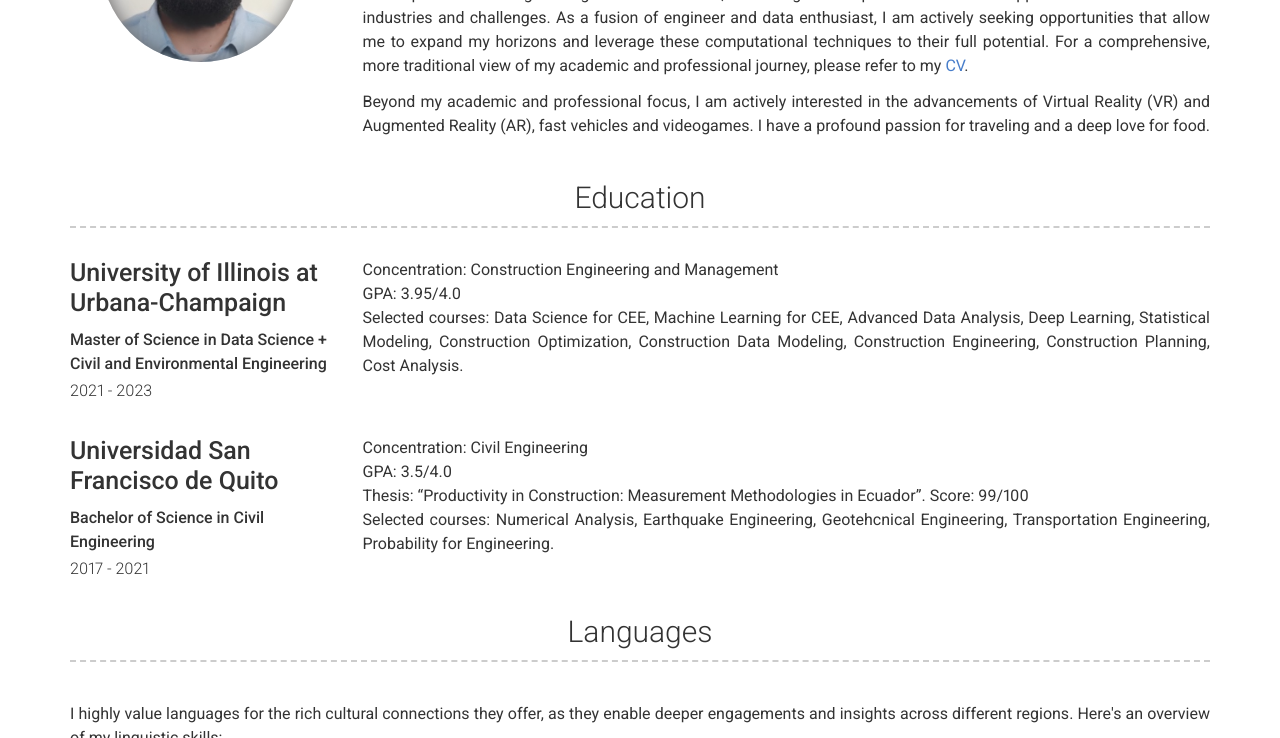
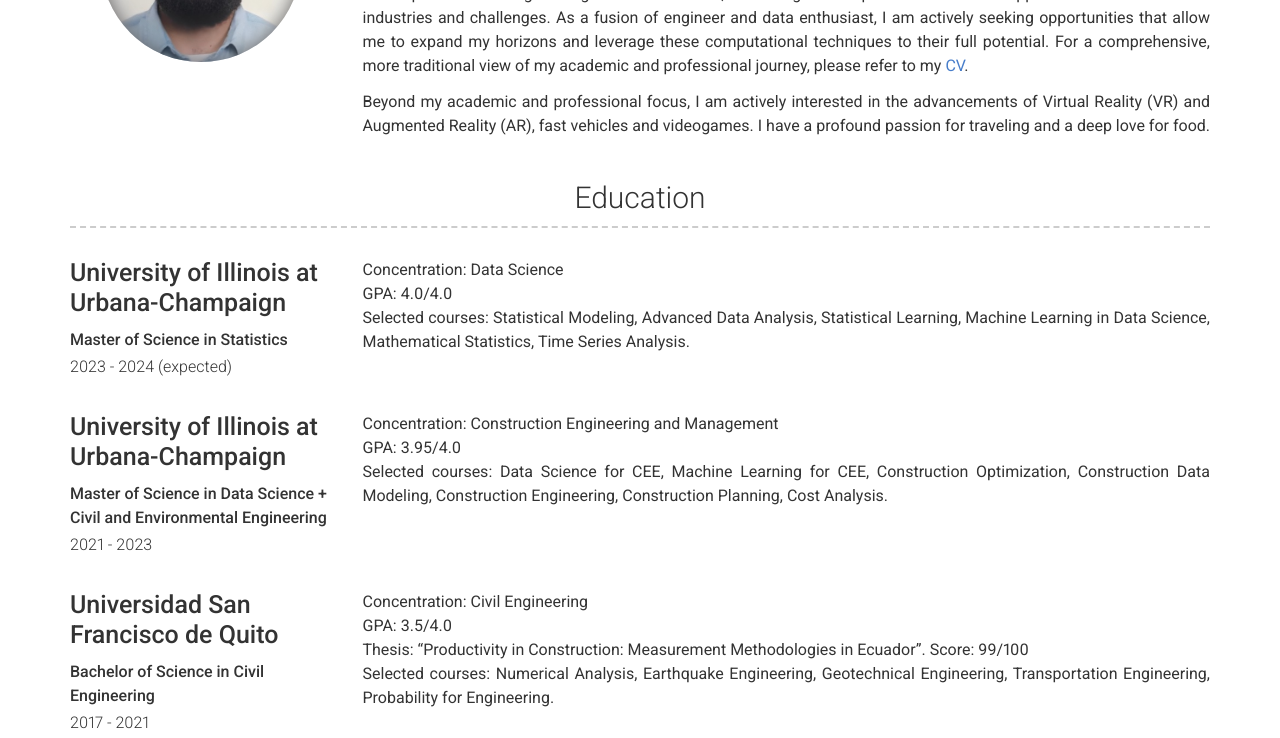
Before and after one commit to fsaudm/fsaudm.github.io, a Jekyll site: the page built from index.md, in a window 1280 px wide and 900 px high, scrolled down 467 px, cut to the strip 0-738 px from the top of the window. Built offline with Jekyll 4.4.1, drawn with Linux system fonts in a browser that asks for light colours.

Commit message:
Update education.yml
Includes ms in statistics.

```diff
--- a/_data/education.yml
+++ b/_data/education.yml
@@ -1,4 +1,14 @@
 # Education Template
+- name: University of Illinois at Urbana-Champaign
+  dates: 2023 - 2024 (expected)
+  qualification: Master of Science in Statistics
+  #quote: >
+  description: |
+    Concentration: Data Science
+    <br />GPA: 4.0/4.0
+    <br />Selected courses: Statistical Modeling, Advanced Data Analysis, Statistical Learning, Machine Learning in Data Science, Mathematical Statistics, Time Series Analysis.
+
+
 - name: University of Illinois at Urbana-Champaign
   dates: 2021 - 2023
   qualification: Master of Science in Data Science + Civil and Environmental Engineering
@@ -6,7 +16,8 @@
   description: |
     Concentration: Construction Engineering and Management
     <br />GPA: 3.95/4.0
-    <br />Selected courses: Data Science for CEE, Machine Learning for CEE,  Advanced Data Analysis, Deep Learning, Statistical Modeling, Construction Optimization, Construction Data Modeling, Construction Engineering, Construction Planning, Cost Analysis.
+    <br />Selected courses: Data Science for CEE, Machine Learning for CEE, Construction Optimization, Construction Data Modeling, Construction Engineering, Construction Planning, Cost Analysis.
+
 
 - name: Universidad San Francisco de Quito
   dates: 2017 - 2021
@@ -16,4 +27,4 @@
     Concentration: Civil Engineering
     <br />GPA: 3.5/4.0
     <br />Thesis: “Productivity in Construction: Measurement Methodologies in Ecuador”. 	Score: 99/100
-    <br />Selected courses: Numerical Analysis, Earthquake Engineering, Geotehcnical Engineering, Transportation Engineering, Probability for Engineering.
+    <br />Selected courses: Numerical Analysis, Earthquake Engineering, Geotechnical Engineering, Transportation Engineering, Probability for Engineering.
```
